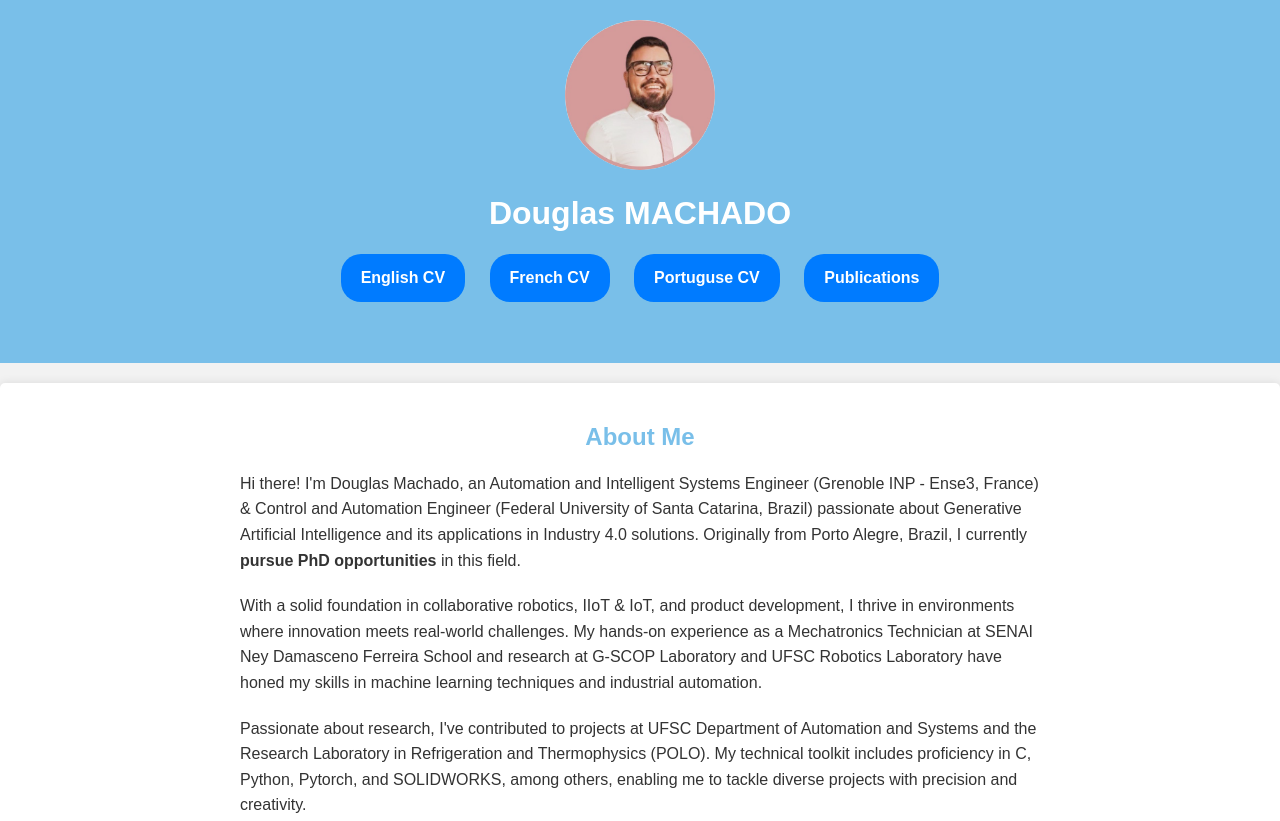
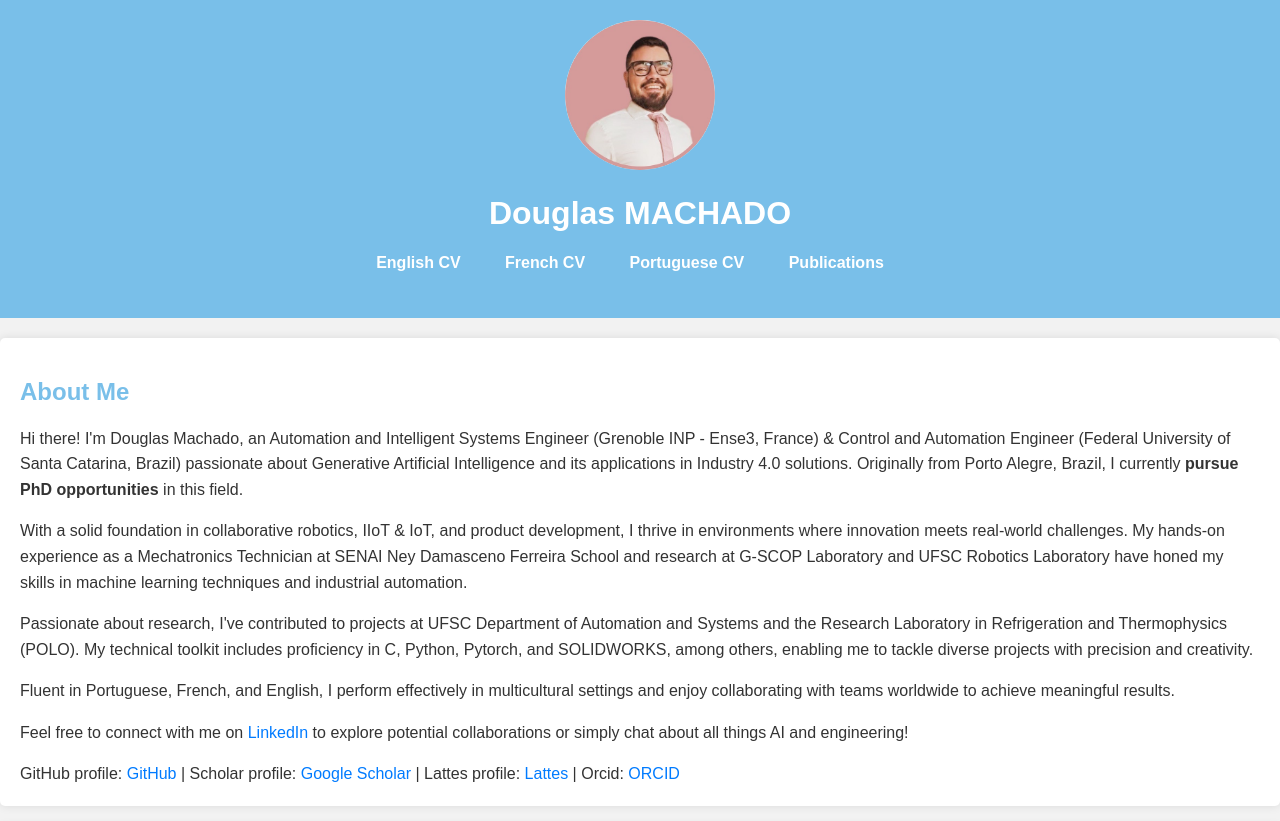
Before and after one commit to douglasmmachado/resume, a plain HTML site: page index.html in a window 1280 px wide. Shown: the top 821 px of the page. Drawn offline with Linux system fonts and the light colour scheme.

Commit message:
Update index.html

```diff
--- a/index.html
+++ b/index.html
@@ -11,44 +11,45 @@
             font-family: Arial, sans-serif;
             margin: 0;
             padding: 0;
-            background-color: #f2f2f2; /* Fundo da página em tom cinza claro */
+            background-color: #f2f2f2;
             color: #333;
         }
 
         header {
-            background-color: #79BFE9; /* Cor do Header em tom azul */
+            background-color: #79BFE9;
             padding: 20px;
             text-align: center;
             color: white;
-            margin-bottom: 20px; /* Added margin to separate from content */
+            margin-bottom: 20px;
+        }
+
+        nav ul {
+            padding: 0;
         }
 
         nav ul li {
-            display: inline-block; /* Changed from "inline" to "inline-block" */
+            display: inline-block;
             margin-right: 20px;
-            margin-bottom: 25px; /* Increased margin bottom to 25px */
+            margin-bottom: 10px;
         }
 
         nav ul li a {
-            display: block; /* Added to make the anchor element a block element */
             text-decoration: none;
             color: white;
             font-weight: bold;
-            border-radius: 20px;
-            background-color: #007bff;
-            padding: 15px 20px; /* Equal padding on all sides */
+            padding: 10px;
         }
 
         @media screen and (max-width: 600px) {
             nav ul li {
                 display: block;
-                margin: 25px 0; /* Increased margin to 25px */
+                margin: 5px 0;
             }
         }
 
         section {
             padding: 20px;
-            margin-bottom: 40px;
+            margin-bottom: 20px;
             background-color: #fff;
             border-radius: 5px;
             box-shadow: 0 0 10px rgba(0, 0, 0, 0.1);
@@ -60,7 +61,7 @@
 
         p {
             line-height: 1.6;
-            margin-bottom: 15px; /* Added margin for better paragraph separation */
+            margin-bottom: 15px;
         }
 
         ul {
@@ -80,45 +81,17 @@
             text-decoration: underline;
         }
 
-        #about-me {
-            padding: 20px;
-            border-radius: 5px;
-            box-shadow: 0 0 10px rgba(0, 0, 0, 0.1);
-            margin-bottom: 20px; /* Added margin to separate from other sections */
-        }
-
-        #about-me h3 {
-            color: #333; /* Cor do texto do título da seção */
-        }
-
-        .about-content {
-            max-width: 800px;
-            margin: 0 auto;
-        }
-
-        .about-header {
-            text-align: center;
-            margin-bottom: 20px;
-        }
-
-        .about-header h2 {
-            color: #79BFE9;
-        }
-
-        .about-text {
-            line-height: 1.6;
-        }
-
-        .about-text p {
-            margin-bottom: 20px; /* Added margin between paragraphs for better readability */
+        .about-text p:last-child,
+        .publication p:last-child {
+            margin-bottom: 0;
         }
 
         .profile-links {
-            margin-top: 20px; /* Increased margin-top for better separation */
+            margin-top: 10px;
         }
 
         .profile-links p {
-            margin: 0; /* Resetting margin to remove extra space */
+            margin: 0;
         }
 
         .profile-links a {
@@ -131,7 +104,7 @@
         }
 
         .publication-list {
-            margin-top: 20px;
+            margin-top: 10px;
         }
 
         .publication {
@@ -169,7 +142,7 @@
             <ul>
                 <li><a href="#english-cv">English CV</a></li>
                 <li><a href="#french-cv">French CV</a></li>
-                <li><a href="#portuguese-cv">Portuguse CV</a></li>
+                <li><a href="#portuguese-cv">Portuguese CV</a></li>
                 <li><a href="#publications">Publications</a></li>
             </ul>
         </nav>
@@ -210,37 +183,3 @@
         <h2>Portuguese CV</h2>
         <embed src="./docs/pdf/CV_MACHADO_PT.pdf" type="application/pdf" width="100%" height="600px" />
     </section>
-
-    <section id="publications">
-        <h2>Publications</h2>
-        <div class="publication-list">
-            <div class="publication">
-                <h3>Experimental Evaluation on the effect of magnetite in aerogel form on the dielectric breakdown strength and thermal conductivity of a synthetic isolating oil</h3>
-                <p><strong>Date:</strong> November 2022</p>
-                <p><strong>Link:</strong> <a href="https://www.researchgate.net/publication/365312707_Experimental_Evaluation_on_the_effect_of_magnetite_in_aerogel_form_on_the_dielectric_breakdown_strength_and_thermal_conductivity_of_a_synthetic_isolating_oil">10.26678/ABCM.ENCIT2022.CIT22-0724</a></p>
-            </div>
-            <!-- Publication details -->
-            <div class="publication">
-                <h3>A novel cooling geometry for subsea variable speed drives</h3>
-                <p><strong>Date:</strong> December 2020</p>
-                <p><strong>Link:</strong> <a href="https://doi.org/10.1016/j.applthermaleng.2020.116483">https://doi.org/10.1016/j.applthermaleng.2020.116483</a></p>
-            </div>
-            <!-- Publication details -->
-            <div class="publication">
-                <h3>Effect of Oleic Acid Weight Fraction on stability of hBN Based Nanofluids</h3>
-                <p><strong>Date:</strong> November 2020</p>
-                <p><strong>Link:</strong> <a href="https://www.researchgate.net/publication/346448666_Effect_of_Oleic_Acid_Weight_Fraction_on_stability_of_hBN_Based_Nanofluids">10.26678/ABCM.ENCIT2020.CIT20-0049</a></p>
-            </div>
-            <!-- Publication details -->
-            <div class="publication">
-                <h3>FINITE VOLUME METHOD APPLIED TO A NEW GEOMETRY FOR SUBSEA FREQUENCY INVERTER ENCLOSURES</h3>
-                <p><strong>Date:</strong> October 2019</p>
-                <p><strong>Link:</strong> <a href="https://www.researchgate.net/publication/337750327_FINITE_VOLUME_METHOD_APPLIED_TO_A_NEW_GEOMETRY_FOR_SUBSEA_FREQUENCY_INVERTER_ENCLOSURES">10.26678/ABCM.COBEM2019.COB2019-0692</a></p>
-            </div>
-            <!-- Publication details -->
-        </div>
-    </section>
-
-</body>
-
-</html>
```
